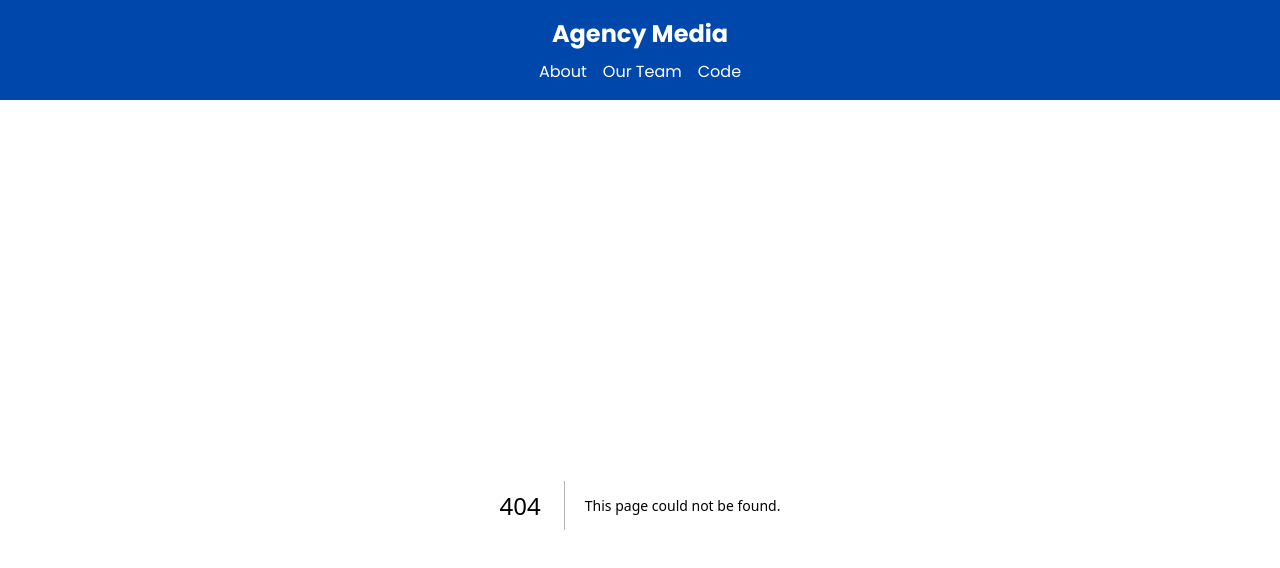
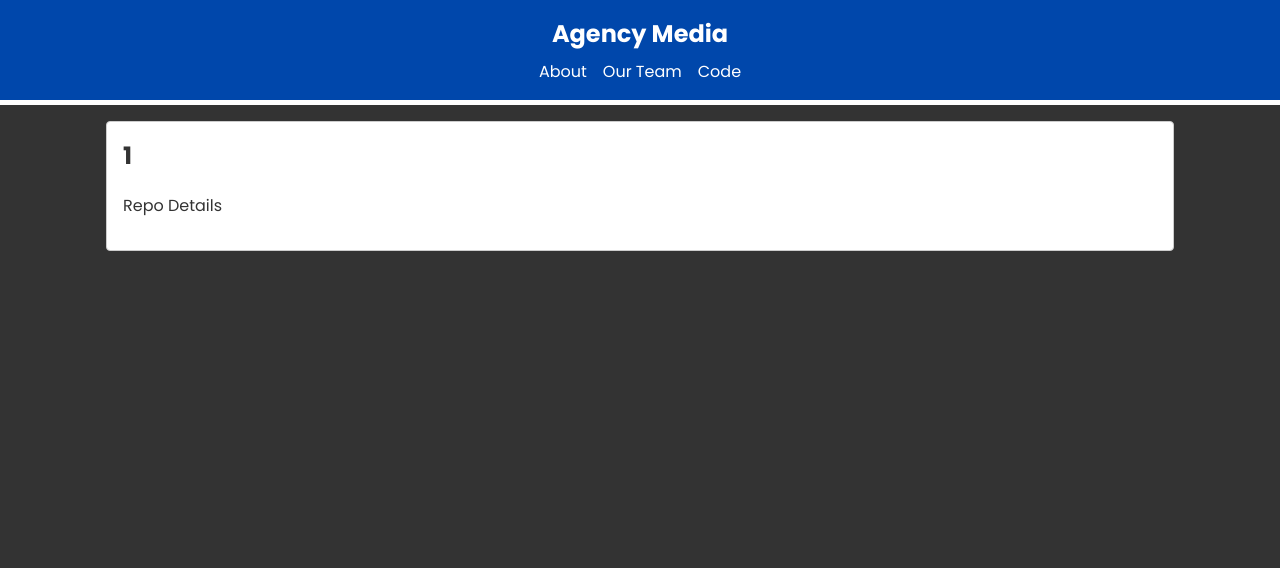
Before and after one commit to develad/next13-crash, a Next.js app: page /code/repos/1 in a window 1280 px wide. Before the commit this address had no page. Shown: the top 568 px of the page. Built offline with nearby package versions, Linux system fonts and the light colour scheme.

Commit message:
Dynamic Routes and Params prop

```diff
--- /dev/null
+++ b/app/code/repos/[name]/page.jsx
@@ -0,0 +1,12 @@
+import React from "react";
+
+const RepoPage = ({ params: { name } }) => {
+  return (
+    <div className='card'>
+      <h2>{name}</h2>
+      <p>Repo Details</p>
+    </div>
+  );
+};
+
+export default RepoPage;
```
